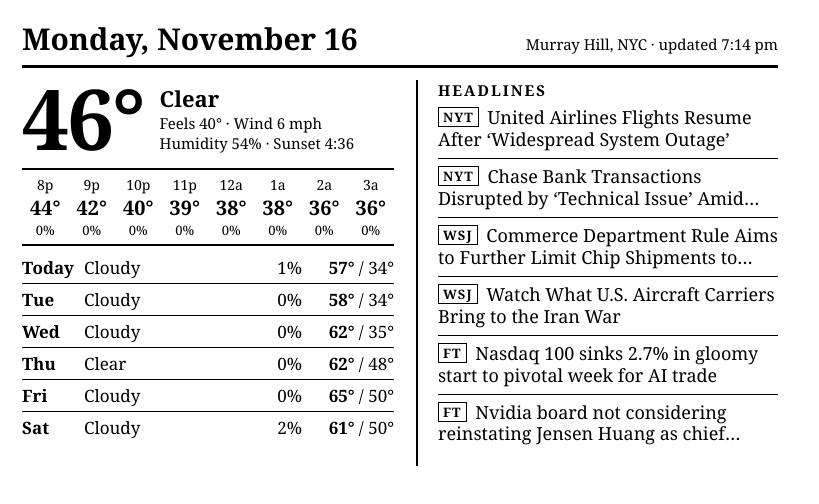
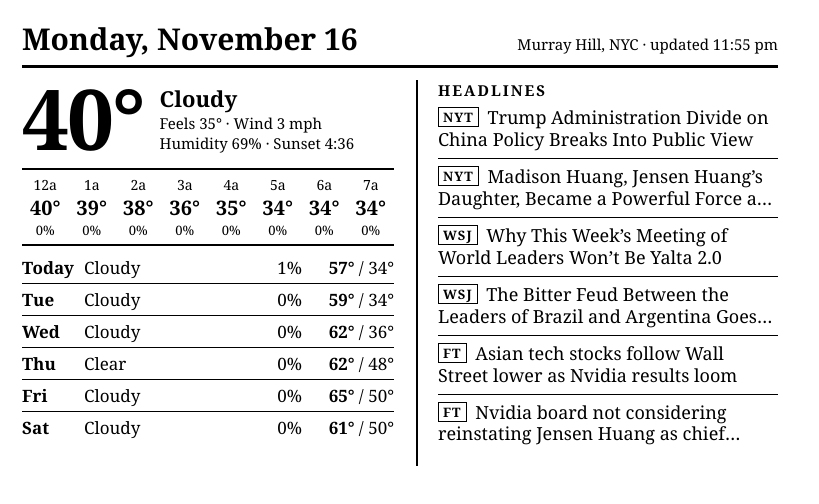
Before and after one commit to DeSantaCreations/eink-dashboard, a plain HTML site: page docs/index.html in a window 1280 px wide. Shown: the whole page, without its empty margins (0-819 px from the left). Drawn offline with Linux system fonts and the light colour scheme.

Commit message:
Update dashboard

```diff
--- a/docs/index.html
+++ b/docs/index.html
@@ -34,20 +34,20 @@ li+li{border-top:1px solid #000;padding-top:7px}
 </style></head>
 <body><div class=wrap>
 <header><div class=date>Monday, November 16</div>
-<div class=meta>Murray Hill, NYC &middot; updated 7:14 pm</div></header>
+<div class=meta>Murray Hill, NYC &middot; updated 11:55 pm</div></header>
 <main>
 <section class=wx>
   <div class=now>
-    <div class=temp>46°</div>
-    <div><div class=cond>Clear</div>
-    <div class=sub>Feels 40° &middot; Wind 6 mph<br>
-    Humidity 54% &middot; Sunset 4:36</div></div>
+    <div class=temp>40°</div>
+    <div><div class=cond>Cloudy</div>
+    <div class=sub>Feels 35° &middot; Wind 3 mph<br>
+    Humidity 69% &middot; Sunset 4:36</div></div>
   </div>
-  <table class=hourly><tr><td><div class=h>8p</div><div class=ht>44°</div><div class=hp>0%</div></td><td><div class=h>9p</div><div class=ht>42°</div><div class=hp>0%</div></td><td><div class=h>10p</div><div class=ht>40°</div><div class=hp>0%</div></td><td><div class=h>11p</div><div class=ht>39°</div><div class=hp>0%</div></td><td><div class=h>12a</div><div class=ht>38°</div><div class=hp>0%</div></td><td><div class=h>1a</div><div class=ht>38°</div><div class=hp>0%</div></td><td><div class=h>2a</div><div class=ht>36°</div><div class=hp>0%</div></td><td><div class=h>3a</div><div class=ht>36°</div><div class=hp>0%</div></td></tr></table>
-  <table class=daily><tr><td class=dn>Today</td><td class=dc>Cloudy</td><td class=dp>1%</td><td class=dt><b>57°</b> / 34°</td></tr><tr><td class=dn>Tue</td><td class=dc>Cloudy</td><td class=dp>0%</td><td class=dt><b>58°</b> / 34°</td></tr><tr><td class=dn>Wed</td><td class=dc>Cloudy</td><td class=dp>0%</td><td class=dt><b>62°</b> / 35°</td></tr><tr><td class=dn>Thu</td><td class=dc>Clear</td><td class=dp>0%</td><td class=dt><b>62°</b> / 48°</td></tr><tr><td class=dn>Fri</td><td class=dc>Cloudy</td><td class=dp>0%</td><td class=dt><b>65°</b> / 50°</td></tr><tr><td class=dn>Sat</td><td class=dc>Cloudy</td><td class=dp>2%</td><td class=dt><b>61°</b> / 50°</td></tr></table>
+  <table class=hourly><tr><td><div class=h>12a</div><div class=ht>40°</div><div class=hp>0%</div></td><td><div class=h>1a</div><div class=ht>39°</div><div class=hp>0%</div></td><td><div class=h>2a</div><div class=ht>38°</div><div class=hp>0%</div></td><td><div class=h>3a</div><div class=ht>36°</div><div class=hp>0%</div></td><td><div class=h>4a</div><div class=ht>35°</div><div class=hp>0%</div></td><td><div class=h>5a</div><div class=ht>34°</div><div class=hp>0%</div></td><td><div class=h>6a</div><div class=ht>34°</div><div class=hp>0%</div></td><td><div class=h>7a</div><div class=ht>34°</div><div class=hp>0%</div></td></tr></table>
+  <table class=daily><tr><td class=dn>Today</td><td class=dc>Cloudy</td><td class=dp>1%</td><td class=dt><b>57°</b> / 34°</td></tr><tr><td class=dn>Tue</td><td class=dc>Cloudy</td><td class=dp>0%</td><td class=dt><b>59°</b> / 34°</td></tr><tr><td class=dn>Wed</td><td class=dc>Cloudy</td><td class=dp>0%</td><td class=dt><b>62°</b> / 36°</td></tr><tr><td class=dn>Thu</td><td class=dc>Clear</td><td class=dp>0%</td><td class=dt><b>62°</b> / 48°</td></tr><tr><td class=dn>Fri</td><td class=dc>Cloudy</td><td class=dp>0%</td><td class=dt><b>65°</b> / 50°</td></tr><tr><td class=dn>Sat</td><td class=dc>Cloudy</td><td class=dp>0%</td><td class=dt><b>61°</b> / 50°</td></tr></table>
 </section>
 <section class=news>
   <div class=src>Headlines</div>
-  <ul><li><span class=tag>NYT</span> United Airlines Flights Resume After ‘Widespread System Outage’</li><li><span class=tag>NYT</span> Chase Bank Transactions Disrupted by ‘Technical Issue’ Amid Outage Reports</li><li><span class=tag>WSJ</span> Commerce Department Rule Aims to Further Limit Chip Shipments to China</li><li><span class=tag>WSJ</span> Watch What U.S. Aircraft Carriers Bring to the Iran War</li><li><span class=tag>FT</span> Nasdaq 100 sinks 2.7% in gloomy start to pivotal week for AI trade</li><li><span class=tag>FT</span> Nvidia board not considering reinstating Jensen Huang as chief executive</li></ul>
+  <ul><li><span class=tag>NYT</span> Trump Administration Divide on China Policy Breaks Into Public View</li><li><span class=tag>NYT</span> Madison Huang, Jensen Huang’s Daughter, Became a Powerful Force at Nvidia</li><li><span class=tag>WSJ</span> Why This Week’s Meeting of World Leaders Won’t Be Yalta 2.0</li><li><span class=tag>WSJ</span> The Bitter Feud Between the Leaders of Brazil and Argentina Goes Global</li><li><span class=tag>FT</span> Asian tech stocks follow Wall Street lower as Nvidia results loom</li><li><span class=tag>FT</span> Nvidia board not considering reinstating Jensen Huang as chief executive</li></ul>
 </section>
 </main></div></body></html>
```
